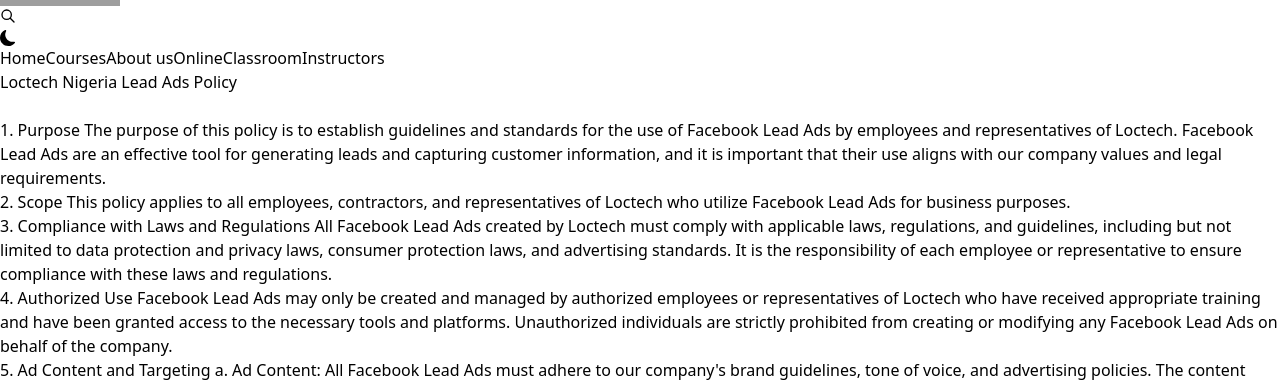
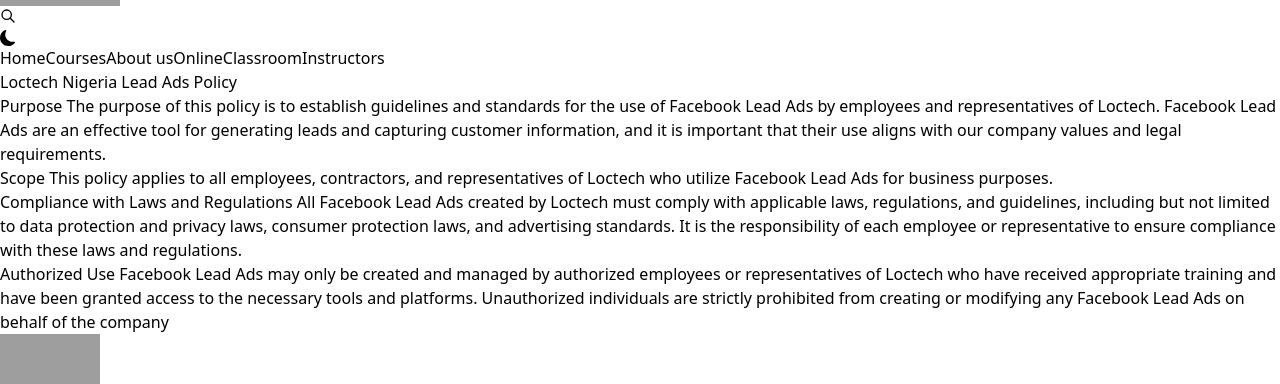
Before and after one commit to lawsonchibueze/loctech-web-app, a Next.js app: page /policy in a window 1280 px wide. Shown: the part 252-636 px from the top of the page. Built offline with nearby package versions, Linux system fonts and the light colour scheme; grey boxes are pictures that could not be loaded.

Commit message:
policy edited

```diff
--- a/src/app/policy/page.js
+++ b/src/app/policy/page.js
@@ -1,63 +1,40 @@
-import React from "react";
-
 const page = () => {
   return (
     <div className="p-5 ">
       <p>
         <p className="text-2xl">Loctech Nigeria Lead Ads Policy</p>
-        <br />
-        1. Purpose The purpose of this policy is to establish guidelines and
-        standards for the use of Facebook Lead Ads by employees and
-        representatives of Loctech. Facebook Lead Ads are an effective tool for
-        generating leads and capturing customer information, and it is important
-        that their use aligns with our company values and legal requirements.
-        <br />
-        2. Scope This policy applies to all employees, contractors, and
-        representatives of Loctech who utilize Facebook Lead Ads for business
-        purposes.
-        <br />
-        3. Compliance with Laws and Regulations All Facebook Lead Ads created by
-        Loctech must comply with applicable laws, regulations, and guidelines,
-        including but not limited to data protection and privacy laws, consumer
-        protection laws, and advertising standards. It is the responsibility of
-        each employee or representative to ensure compliance with these laws and
-        regulations.
-        <br />
-        4. Authorized Use Facebook Lead Ads may only be created and managed by
-        authorized employees or representatives of Loctech who have received
-        appropriate training and have been granted access to the necessary tools
-        and platforms. Unauthorized individuals are strictly prohibited from
-        creating or modifying any Facebook Lead Ads on behalf of the company.
-        <br />
-        5. Ad Content and Targeting a. Ad Content: All Facebook Lead Ads must
-        adhere to our company's brand guidelines, tone of voice, and advertising
-        policies. The content should be accurate, truthful, and not misleading.
-        It should clearly communicate the value proposition and benefits of the
-        product or service being promoted. The use of offensive, discriminatory,
-        or inappropriate language, images, or videos is strictly prohibited. b.
-        Targeting: Facebook Lead Ads should be targeted to the appropriate
-        audience based on relevant criteria, such as demographics, interests, or
-        behaviors. It is essential to ensure that the target audience aligns
-        with the goals and objectives of the ad campaign.
-        <br />
-        6. Data Collection and Privacy a. Transparency: Facebook Lead Ads must
-        clearly disclose what information will be collected from users and how
-        it will be used. This includes providing a link to our company's privacy
-        policy and obtaining appropriate consent for data collection and
-        processing. b. Data Handling: Any data collected through Facebook Lead
-        Ads must be handled in accordance with our company's data protection and
-        privacy policies. Employees and representatives must ensure the security
-        and confidentiality of the data and take appropriate measures to prevent
-        unauthorized access, use, or disclosure. c. Data Retention: Collected
-        data should only be retained for as long as necessary to fulfill the
-        purpose for which it was collected or as required by applicable laws or
-        regulations. It should be securely deleted or anonymized once it is no
-        longer needed.
-        <br />
-        7. Monitoring and Reporting Loctech reserves the right to monitor and
-        review Facebook Lead Ads created by employees and representatives for
-        compliance with this policy. Any concerns or suspected violations should
-        be reported to the appropriate management or compliance personnel.
+        <p>
+          Purpose The purpose of this policy is to establish guidelines and
+          standards for the use of Facebook Lead Ads by employees and
+          representatives of Loctech. Facebook Lead Ads are an effective tool
+          for generating leads and capturing customer information, and it is
+          important that their use aligns with our company values and legal
+          requirements.
+        </p>
+
+        <p>
+          Scope This policy applies to all employees, contractors, and
+          representatives of Loctech who utilize Facebook Lead Ads for business
+          purposes.
+        </p>
+
+        <p>
+          Compliance with Laws and Regulations All Facebook Lead Ads created by
+          Loctech must comply with applicable laws, regulations, and guidelines,
+          including but not limited to data protection and privacy laws,
+          consumer protection laws, and advertising standards. It is the
+          responsibility of each employee or representative to ensure compliance
+          with these laws and regulations.
+        </p>
+
+        <p>
+          Authorized Use Facebook Lead Ads may only be created and managed by
+          authorized employees or representatives of Loctech who have received
+          appropriate training and have been granted access to the necessary
+          tools and platforms. Unauthorized individuals are strictly prohibited
+          from creating or modifying any Facebook Lead Ads on behalf of the
+          company
+        </p>
       </p>
     </div>
   );
```
